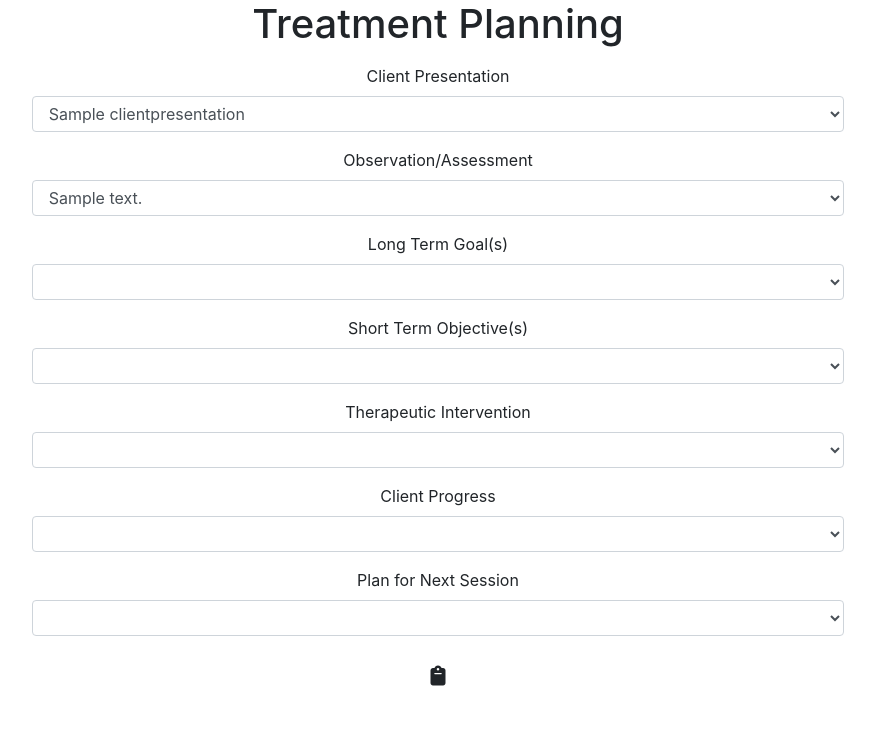
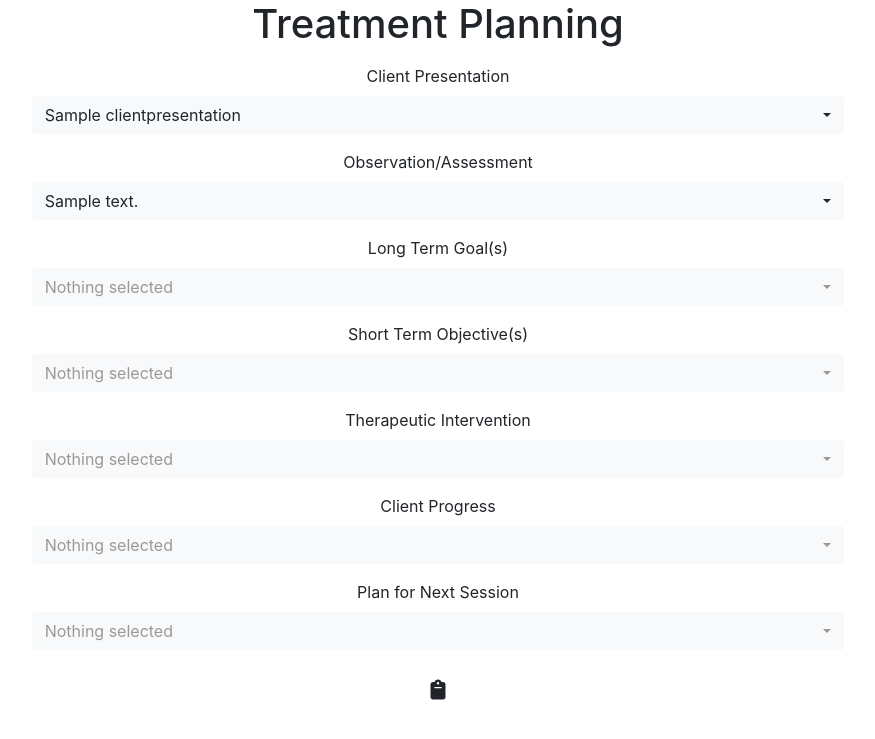
Before and after one commit to printernick/TreatmentPlanning, a Django app: page / in a window 1280 px wide. Shown: the top 739 px of the page, without its empty margins (202-1077 px from the left). Run offline with Django 3.2, Linux system fonts and the light colour scheme; tables that the repository leaves empty hold one stand-in row (values such as "Sample post"); lists and menus that the app fills with data are empty; some libraries are stand-ins or nearby versions.

Commit message:
Made plans have up to 3 selectable options. Alphabetize options

```diff
--- a/treatment_plan/models.py
+++ b/treatment_plan/models.py
@@ -5,6 +5,20 @@ class ClientPresentation(models.Model):
 
     def __str__(self):
         return self.name
+
+    def __eq__(self, other):
+        if other != None:
+            if isinstance(other, str):
+                return self.name == other
+            elif isinstance(other, ClientPresentation):
+                return self.name == other.name
+        return False
+
+    def __ne__(self, other):
+        return not (self == other)
+
+    def __lt__(self, other):
+        return self.name < other.name
 
 class Treatment(models.Model):
     OBSERVATION = "OB"
@@ -31,3 +45,17 @@ class Treatment(models.Model):
 
     def __str__(self):
         return self.description
+
+    def __eq__(self, other):
+        if other != None:
+            if isinstance(other, str):
+                return self.description == other
+            elif isinstance(other, ClientPresentation):
+                return self.description == other.description
+        return self.description == other.description
+
+    def __ne__(self, other):
+        return not (self == other)
+
+    def __lt__(self, other):
+        return self.description < other.description
--- a/treatment_plan/static/treatment_plan/scripts.js
+++ b/treatment_plan/static/treatment_plan/scripts.js
@@ -15,14 +15,27 @@ $(document).ready(function () {
     // Clipboard button. Copy labels and options to clipboard
     $("#clipboardButton").on('click', function () {
         var copiedString = '';
-        $(".treatment").each(function (index) {
-            if ($(this).is("select") && $(this).val() != null) {
-                copiedString = copiedString.concat($(this).val());
-                copiedString = copiedString.concat("\r\n");
+        $(".selectpicker").each(function (index) {
+
+            //Add labels
+            copiedString += $(this).prop("labels")[0].textContent + "\r\n";
+
+            //Add each selected option
+            var selectedOptions = $(this).prop("selectedOptions");
+            if (selectedOptions.length == 0)
+            {
+                copiedString += "\r\n";
             }
-            else {
-                copiedString = copiedString.concat($(this).text());
+            else
+            {
+
+                //Loop through in case of multiple selected options
+                $(selectedOptions).each(function (index) {
+                    copiedString += $(this)[0].textContent + "\r\n";
+                });
             }
+
+            //Extra line after each section
             copiedString = copiedString.concat("\r\n");
         });
 
--- a/treatment_plan/static/treatment_plan/styles.css
+++ /dev/null
@@ -1,4 +0,0 @@
-.treatment
-{
-    height: auto;
-}
--- a/treatment_plan/templates/treatment_plan/home.html
+++ b/treatment_plan/templates/treatment_plan/home.html
@@ -14,6 +14,9 @@
 
     <!-- Font Awesome -->
     <script src="https://kit.fontawesome.com/d787f992c4.js" crossorigin="anonymous"></script>
+
+    <!-- bootstrap-select -->
+    <link rel="stylesheet" href="https://cdn.jsdelivr.net/npm/bootstrap-select@1.13.9/dist/css/bootstrap-select.min.css">
 
     <!-- Custom CSS -->
     <link rel="stylesheet" type="text/css" href="{% static 'treatment_plan/styles.css' %}">
@@ -35,8 +38,8 @@
             <!-- Client Presentation -->
             <div class="row justify-content-center text-center p-2">
                 <div class="col-sm-8">
-                    <label class="treatment" for="clientPresentation">Client Presentation</label>
-                    <select class="form-control treatment" id="clientPresentation">
+                    <label for="clientPresentation">Client Presentation</label>
+                    <select class="form-control selectpicker" id="clientPresentation">
                         {% for clientPresentation in clientPresentations %}
                             <option
                             {% if intId == clientPresentation.id %}
@@ -51,8 +54,8 @@
             <!-- Observations/Assessment -->
             <div class="row justify-content-center text-center p-2">
                 <div class="col-sm-8">
-                    <label class="treatment" for="observation">Observation/Assessment</label>
-                    <select class="form-control treatment" id="observation">
+                    <label for="observation">Observation/Assessment</label>
+                    <select class="form-control selectpicker" id="observation">
                         {% for observation in observations %}
                             {% if intId == observation.clientPresentation.id %}
                                 <option>{{ observation }} </option>
@@ -65,8 +68,8 @@
             <!-- Long Term Goal(s) -->
             <div class="row justify-content-center text-center p-2">
                 <div class="col-sm-8">
-                    <label class="treatment" for="longTermGoals">Long Term Goal(s)</label>
-                    <select class="form-control treatment" id="longTermGoals">
+                    <label for="longTermGoals">Long Term Goal(s)</label>
+                    <select class="form-control selectpicker" id="longTermGoals">
                         {% for longTermGoal in longTermGoals %}
                             {% if intId == longTermGoal.clientPresentation.id %}
                                 <option>{{ longTermGoal }} </option>
@@ -79,8 +82,8 @@
             <!-- Short Term Objective(s) -->
             <div class="row justify-content-center text-center p-2">
                 <div class="col-sm-8">
-                    <label class="treatment" for="shortTermObjectives">Short Term Objective(s)</label>
-                    <select class="form-control treatment" id="shortTermGoals">
+                    <label for="shortTermObjectives">Short Term Objective(s)</label>
+                    <select class="form-control selectpicker" id="shortTermObjectives">
                         {% for shortTermObjective in shortTermObjectives %}
                             {% if intId == shortTermObjective.clientPresentation.id %}
                                 <option>{{ shortTermObjective }} </option>
@@ -93,8 +96,8 @@
             <!-- Therapeutic Intervention -->
             <div class="row justify-content-center text-center p-2">
                 <div class="col-sm-8">
-                    <label class="treatment" for="therapeuticIntervention">Therapeutic Intervention</label>
-                    <select class="form-control treatment" id="therapeuticIntervention">
+                    <label for="therapeuticIntervention">Therapeutic Intervention</label>
+                    <select class="form-control selectpicker" id="therapeuticIntervention">
                         {% for therapeuticIntervention in therapeuticInterventions %}
                             {% if intId == therapeuticIntervention.clientPresentation.id %}
                                 <option>{{ therapeuticIntervention }} </option>
@@ -107,8 +110,8 @@
             <!-- Client Progress -->
             <div class="row justify-content-center text-center p-2">
                 <div class="col-sm-8">
-                    <label class="treatment" for="clientProgress">Client Progress</label>
-                    <select class="form-control treatment" id="clientProgress">
+                    <label for="clientProgress">Client Progress</label>
+                    <select class="form-control selectpicker" id="clientProgress">
                         {% for clientProgress in clientProgresses %}
                             {% if intId == clientProgress.clientPresentation.id %}
                                 <option>{{ clientProgress }} </option>
@@ -121,8 +124,8 @@
             <!-- Plan for Next Session -->
             <div class="row justify-content-center text-center p-2">
                 <div class="col-sm-8">
-                    <label class="treatment" for="plans">Plan for Next Session</label>
-                    <select class="form-control treatment" id="plans">
+                    <label for="plans">Plan for Next Session</label>
+                    <select class="form-control selectpicker" id="plans" multiple data-max-options="3">
                         {% for plan in plans %}
                             {% if intId == plan.clientPresentation.id %}
                                 <option>{{ plan }} </option>
@@ -146,6 +149,7 @@
     </div>
 
     <!-- Optional JavaScript -->
+
     <!-- jQuery first, then Popper.js, then Bootstrap JS -->
     <script src="https://code.jquery.com/jquery-3.3.1.slim.min.js"
         integrity="sha384-q8i/X+965DzO0rT7abK41JStQIAqVgRVzpbzo5smXKp4YfRvH+8abtTE1Pi6jizo"
@@ -157,6 +161,9 @@
         integrity="sha384-JjSmVgyd0p3pXB1rRibZUAYoIIy6OrQ6VrjIEaFf/nJGzIxFDsf4x0xIM+B07jRM"
         crossorigin="anonymous"></script>
 
+    <!-- bootstrap-select -->
+    <script src="https://cdn.jsdelivr.net/npm/bootstrap-select@1.13.9/dist/js/bootstrap-select.min.js"></script>
+
     <!-- Custom JavaScript -->
     <script src="{% static 'treatment_plan/scripts.js' %}"></script>
 </body>
--- a/treatment_plan/views.py
+++ b/treatment_plan/views.py
@@ -3,19 +3,19 @@ from .models import ClientPresentation, Treatment
 
 def home(request):
     context = {
-        "clientPresentations": ClientPresentation.objects.all(),
-        "observations": Treatment.objects.filter(treatment_type="OB"),
-        "longTermGoals": Treatment.objects.filter(treatment_type="LT"),
-        "shortTermObjectives": Treatment.objects.filter(treatment_type="ST"),
-        "therapeuticInterventions": Treatment.objects.filter(treatment_type="TI"),
-        "clientProgresses": Treatment.objects.filter(treatment_type="CP"),
-        "plans": Treatment.objects.filter(treatment_type="PL")
+        "clientPresentations": sorted(ClientPresentation.objects.all()),
+        "observations": sorted(Treatment.objects.filter(treatment_type="OB")),
+        "longTermGoals": sorted(Treatment.objects.filter(treatment_type="LT")),
+        "shortTermObjectives": sorted(Treatment.objects.filter(treatment_type="ST")),
+        "therapeuticInterventions": sorted(Treatment.objects.filter(treatment_type="TI")),
+        "clientProgresses": sorted(Treatment.objects.filter(treatment_type="CP")),
+        "plans": sorted(Treatment.objects.filter(treatment_type="PL"))
     }
 
     clientPresentationId = request.GET.get('id', None)
     if clientPresentationId != None:
         context['id'] = clientPresentationId
     else:
-        context['id'] = 1
+        context['id'] = context["clientPresentations"][0].id
 
     return render(request, 'treatment_plan/home.html', context)
```
